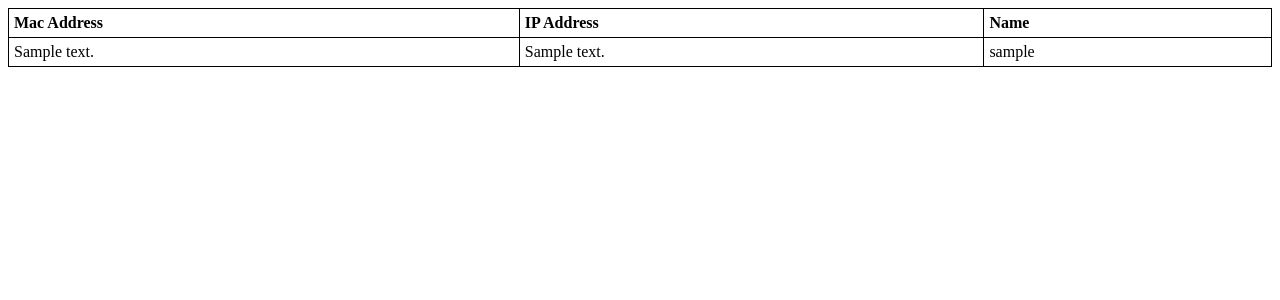
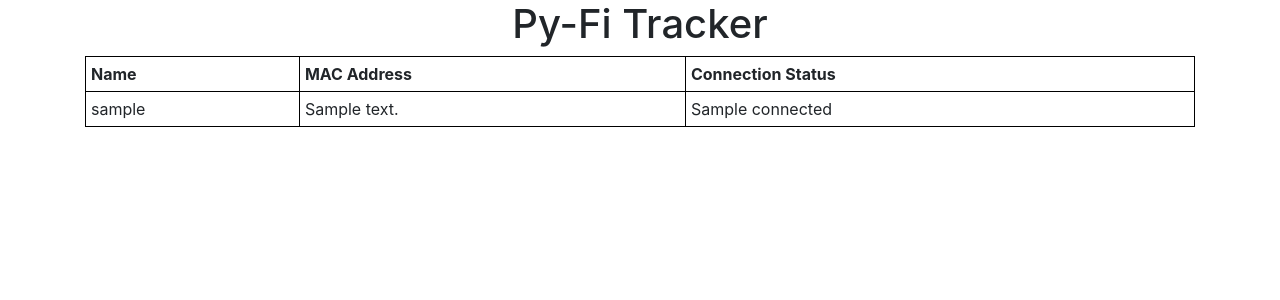
Before and after one commit to camarodude89/pyfi-tracker, a Flask app: template templates/index.html in a window 1280 px wide. Shown: the top 300 px of the page. Run offline with Flask 2, Linux system fonts and the light colour scheme; the template is opened without the code that fills it: most values are stand-ins (such as "Sample title", 1, 10 or a date in 2020); some libraries are stand-ins or nearby versions.

Commit message:
Implementing Bootstrap and showing only watched devices on connected devices page.

```diff
--- a/actions.py
+++ b/actions.py
@@ -69,13 +69,16 @@ class DatabaseActions:
         self.session.commit()
         self.session.close()
 
-    def query_connected_devices(self, ignore_device_list=None):
+    def query_connected_devices(self, ignore_device_list=[]):
         if ignore_device_list:
             return self.session.query(Device).order_by(Device.nickname).filter(
                 Device.connected.is_(True), not_(Device.mac_address.in_(ignore_device_list))
             ).all()
         return self.session.query(Device).order_by(Device.nickname).filter(Device.connected.is_(True)).all()
 
+    def query_watched_devices(self):
+        return self.session.query(Device).order_by(Device.nickname).filter(Device.watched.is_(True)).all()
+
     def test(self):
         from telnet_scraper import start_telnet_session, get_devices
         device_dict = get_devices(start_telnet_session())
--- a/app.py
+++ b/app.py
@@ -14,9 +14,7 @@ db_actions = DatabaseActions()
 @app.route('/')
 def show_table():
     return render_template('index.html',
-                           connected_devices=db_actions.query_connected_devices(
-                               ignore_device_list=[SERVER_MAC_ADDRESS]
-                           ))
+                           connected_devices=db_actions.query_watched_devices())
 
 
 def loop_device_scan():
@@ -24,6 +22,11 @@ def loop_device_scan():
     while True:
         device_dict = telnet_scraper.get_devices(telnet_session)
         db_actions.process_device_dict(device_dict)
+        connected_devices = db_actions.query_connected_devices(ignore_device_list=[SERVER_MAC_ADDRESS])
+        connected_devices_dict = {}
+        for device in connected_devices:
+            connected_devices_dict[device.mac_address] = {"IP Address": device.ip_address,
+                                                          "Nickname": device.nickname}
         time.sleep(60)
 
 
--- a/templates/index.html
+++ b/templates/index.html
@@ -1,6 +1,13 @@
-<!DOCTYPE html>
+<!doctype html>
 <html lang="en">
 <head>
+    <!-- Required meta tags -->
+    <meta charset="utf-8">
+    <meta name="viewport" content="width=device-width, initial-scale=1, shrink-to-fit=no">
+
+    <!-- Bootstrap CSS -->
+    <link rel="stylesheet" href="https://stackpath.bootstrapcdn.com/bootstrap/4.3.1/css/bootstrap.min.css"
+          integrity="sha384-ggOyR0iXCbMQv3Xipma34MD+dH/1fQ784/j6cY/iJTQUOhcWr7x9JvoRxT2MZw1T" crossorigin="anonymous">
     <style>
         table, th, td {
         border: 1px solid black;
@@ -17,25 +24,35 @@
     <title>Connected Devices</title>
 </head>
 <body>
+    <h1 class="text-center">Py-Fi Tracker</h1>
     <div class="container">
         <table style="width: 100%">
             <tr>
-                <th >Mac Address</th>
-                <th>IP Address</th>
                 <th>Name</th>
+                <th>MAC Address</th>
+                <th>Connection Status</th>
             </tr>
             {% for device in connected_devices %}
             <tr>
-                <td>{{ device.mac_address }}</td>
-                <td>{{ device.ip_address }}</td>
                 {% if device.nickname is none %}
                 <td>{{ device.hostname }}</td>
                 {% else %}
                 <td>{{ device.nickname }}</td>
                 {% endif %}
+                <td>{{ device.mac_address }}</td>
+                <td>{{ device.connected }}</td>
             </tr>
             {% endfor %}
         </table>
     </div>
+    <script src="https://code.jquery.com/jquery-3.3.1.slim.min.js"
+        integrity="sha384-q8i/X+965DzO0rT7abK41JStQIAqVgRVzpbzo5smXKp4YfRvH+8abtTE1Pi6jizo"
+        crossorigin="anonymous"></script>
+    <script src="https://cdnjs.cloudflare.com/ajax/libs/popper.js/1.14.7/umd/popper.min.js"
+        integrity="sha384-UO2eT0CpHqdSJQ6hJty5KVphtPhzWj9WO1clHTMGa3JDZwrnQq4sF86dIHNDz0W1"
+        crossorigin="anonymous"></script>
+    <script src="https://stackpath.bootstrapcdn.com/bootstrap/4.3.1/js/bootstrap.min.js"
+        integrity="sha384-JjSmVgyd0p3pXB1rRibZUAYoIIy6OrQ6VrjIEaFf/nJGzIxFDsf4x0xIM+B07jRM"
+        crossorigin="anonymous"></script>
 </body>
 </html>
```
